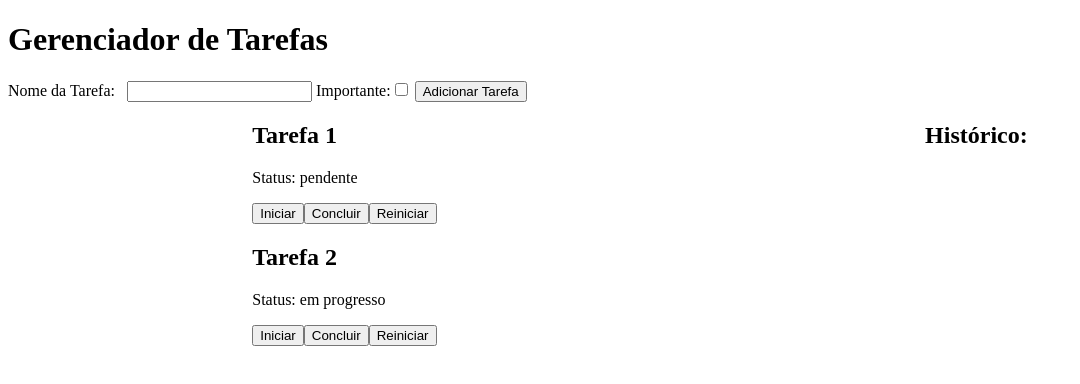
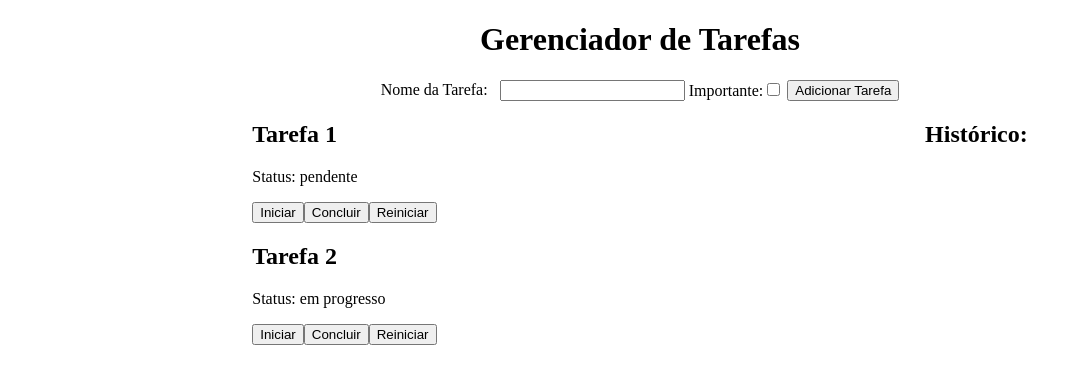
Before and after one commit to brunamendes-02/pattenrs-with-custom-hooks, a React (Create React App) app: page / in a window 1280 px wide. Shown: the top 384 px of the page, without its empty margins (0-1080 px from the left). Built offline with nearby package versions, Linux system fonts and the light colour scheme.

Commit message:
adjust style

```diff
--- a/src/App.js
+++ b/src/App.js
@@ -19,7 +19,6 @@ function Task({ task, updateTaskStatus }) {
       updateTaskStatus(task.id, state);
     }
   }, [state]);
-
 
   return (
     <div>
@@ -92,7 +91,7 @@ function TaskForm({ addTask }) {
   };
 
   return (
-    <form onSubmit={handleSubmit}>
+    <form style={{ display: 'flex', justifyContent: 'center' }} onSubmit={handleSubmit}>
       <label>Nome da Tarefa: &nbsp; {textInput}</label>&nbsp;
       <label>
         Importante:
@@ -116,7 +115,7 @@ function App() {
 
   return (
     <div>
-      <h1>Gerenciador de Tarefas</h1>
+      <h1 style={{ textAlign: "center" }}>Gerenciador de Tarefas</h1>
       <TaskForm addTask={addTask} />
       <TaskManager tasks={tasks} />
     </div>
```
